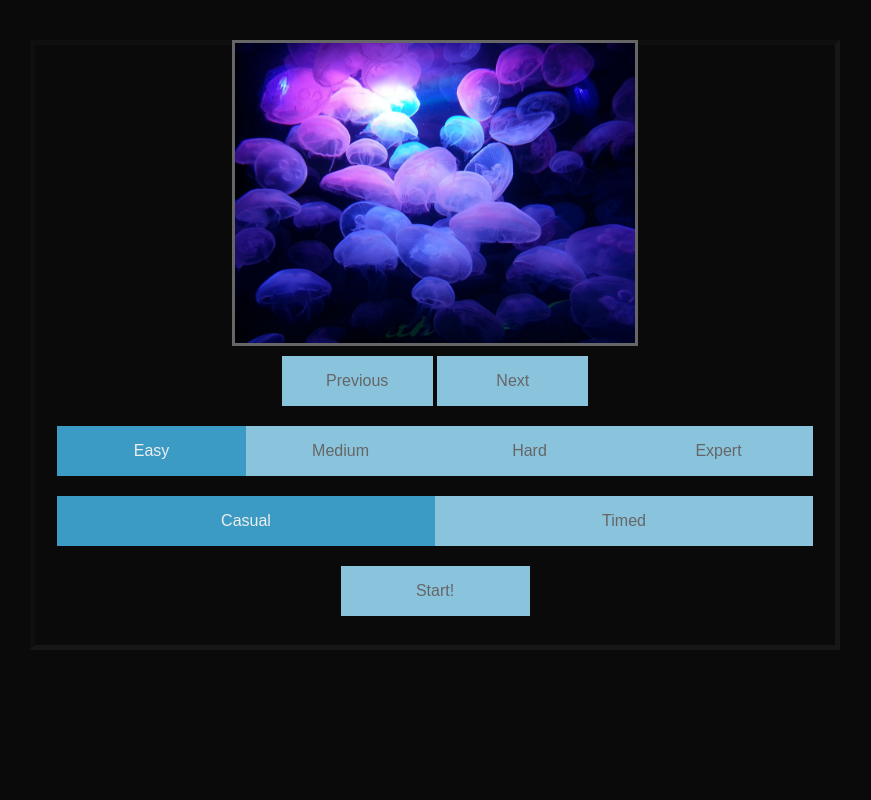
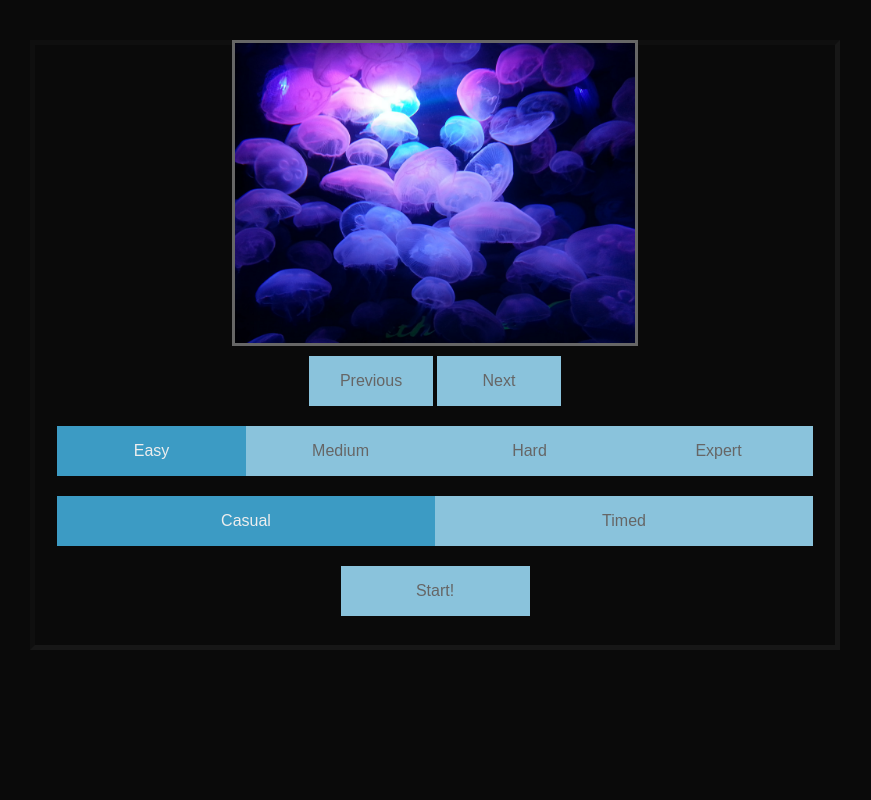
Before and after one commit to CrispySteak/webTechFinalProject, a PHP site: page / in a window 1280 px wide. Shown: the whole page, without its empty margins (205-1076 px from the left). Run offline with PHP 8.4, Linux system fonts and the light colour scheme; some libraries are stand-ins or nearby versions.

Commit message:
More Stuff

```diff
--- a/homeScript.js
+++ b/homeScript.js
@@ -43,7 +43,7 @@ function PuzzlePiece(in_row,in_column,in_object)
 var pieces = [];
 
 // images to choose from
-var imagesArray = ["jellyfish.jpg","tree.jpg"];
+var imagesArray = ["jellyfish.jpg","tree.jpg","IMG_1627.jpg","gto.jpg","city.jpg","cat.jpg"];
 var current_image = 0;
 
 
@@ -91,6 +91,8 @@ function setupWindow()
 	var chooseSize = scaleSize(CHOOSE_WIDTH,CHOOSE_HEIGHT,document.getElementById("chosen_image").naturalWidth,document.getElementById("chosen_image").naturalHeight);
 	$("#image_chosen_div").width(chooseSize[0]);
 	$("#image_chosen_div").height(chooseSize[1]);
+	$("#image_chooser_wrapper").width(CHOOSE_WIDTH + 6);
+	$("#image_chooser_wrapper").height(CHOOSE_HEIGHT + 6);
 	$("#chosen_image").width(chooseSize[0]);
 	$("#chosen_image").height(chooseSize[1]);
 	$("#game_selection").height($(window).height() - 50);
@@ -142,6 +144,10 @@ function nextImage(event){
 function previousImage(event){
 
 	$("#chosen_image").remove();
+
+	if(current_image == 0)
+		current_image = imagesArray.length;
+
 	current_image = ( current_image - 1 ) % imagesArray.length;
 
 	showNewImage();
--- a/index.php
+++ b/index.php
@@ -18,9 +18,10 @@
 		<div id="game_selection">
 
 			<div id="image_selection">
-
-				<div id="image_chosen_div">
-					<img id="chosen_image" src="jellyfish.jpg" alt="image"/>
+				<div id="image_chooser_wrapper">
+					<div id="image_chosen_div">
+						<img id="chosen_image" src="jellyfish.jpg" alt="image"/>
+					</div>
 				</div>
 
 				<div id="image_select_button_container">
--- a/styles.css
+++ b/styles.css
@@ -33,6 +33,15 @@ body {
 #image_selection {
 	display: block;
 	position: relative;
+	margin: 0 auto;
+	padding: 0px;
+}
+
+#image_chooser_wrapper {
+	margin: 0 auto;
+	display: block;
+	padding: 0px;
+	position: relative;
 }
 
 #image_chosen_div {
@@ -47,7 +56,7 @@ body {
 }
 
 #image_select_button_container {
-	width: 40%;
+	width: 20%;
 	margin: 10 auto;
 	display: block;
 	height: 60px;
@@ -62,11 +71,11 @@ body {
 }
 
 #previous_button {
-	width: 30%;
+	width: 49%;
 }
 
 #next_button {
-	width: 30%;
+	width: 49%;
 }
 
 #game_selection_form {
```
Also changed, not shown: cat.jpg (added), city.jpg (added), gto.jpg (added).
